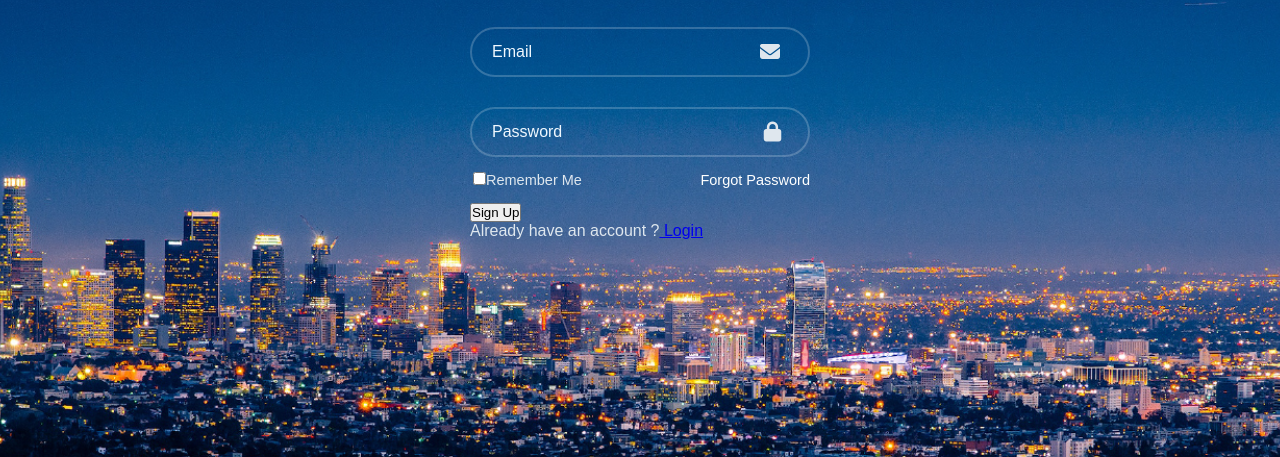
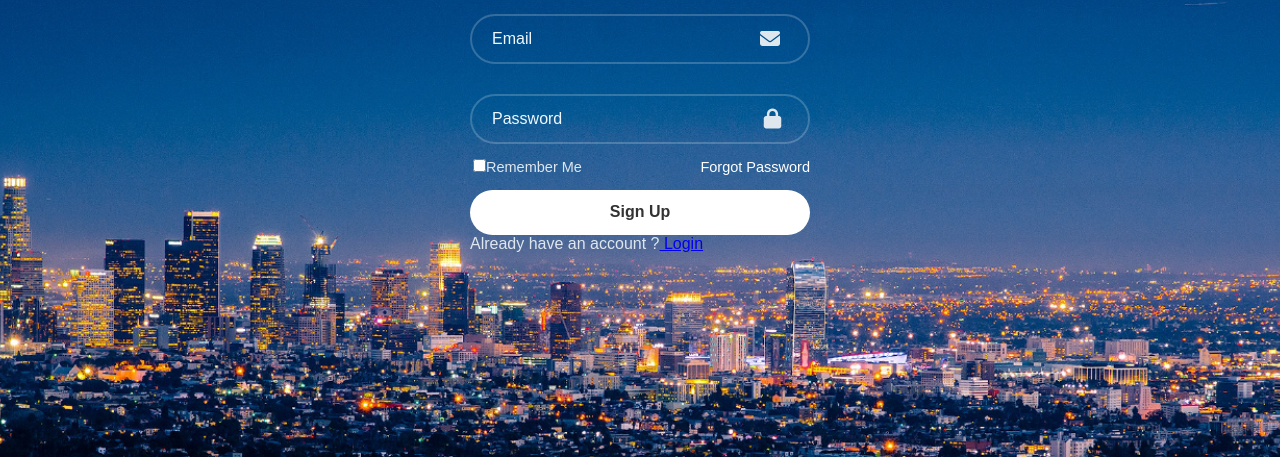
Before and after one commit to muskan3819/icp10-html-css-github-G1-travel-ticket-reservations, a plain HTML site: page pages/signup.html in a window 1280 px wide. Shown: the part 343-800 px from the top of the page. Drawn offline with Linux system fonts and the light colour scheme; files whose address does not match are found by name.

Commit message:
button style added

```diff
--- a/pages/signup.html
+++ b/pages/signup.html
@@ -80,6 +80,20 @@ font-size: 20px;
 text-decoration: underline;
 
 }
+.wrapper .btn{
+	width: 100%;
+	height: 45px;
+	background: #fff;
+	border: none;
+	outline: none;
+	border-radius: 40px;
+	box-shadow: 0 0 10 rgba( 0 0 0 .1);
+	cursor: pointer;
+    font-size: 16px;
+	color: #333;
+	font-weight: 600;
+}
+
 </style>
 <body>
 	<div class="wrapper">
```
